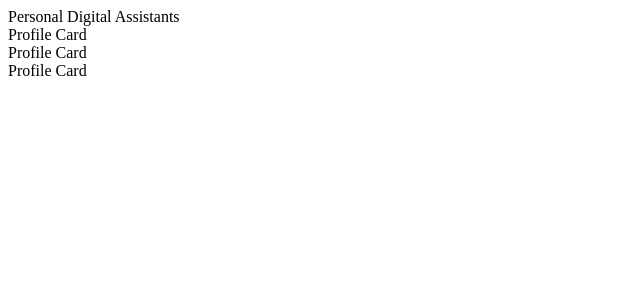
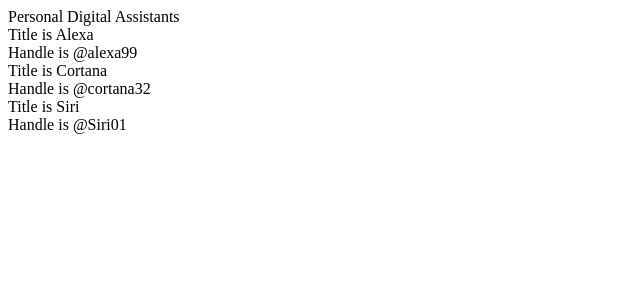
Before and after one commit to jammelOSjohnson/PDAS, a React (Vite) app: page / in a window 1280 px wide. Shown: the top 300 px of the page, without its empty margins (0-640 px from the left). Built offline with nearby package versions, Linux system fonts and the light colour scheme.

Commit message:
Update ProfileCard component to accept props and modify App component to display specific assistants

```diff
--- a/src/App.js
+++ b/src/App.js
@@ -5,9 +5,9 @@
   return (
     <div>
       <div>Personal Digital Assistants</div>
-      <ProfileCard />
-      <ProfileCard />
-      <ProfileCard />
+      <ProfileCard title="Alexa" handle="@alexa99" />
+      <ProfileCard title="Cortana" handle="@cortana32" />
+      <ProfileCard title="Siri" handle="@Siri01" />
     </div>
   );
 };
--- a/src/ProfileCard.js
+++ b/src/ProfileCard.js
@@ -1,7 +1,12 @@
 import React from "react";
 
-const ProfileCard = () => {
-  return <div>Profile Card</div>;
+const ProfileCard = ({ title, handle }) => {
+  return (
+    <div>
+      <div>Title is {title}</div>
+      <div>Handle is {handle}</div>
+    </div>
+  );
 };
 
 export default ProfileCard;
```
